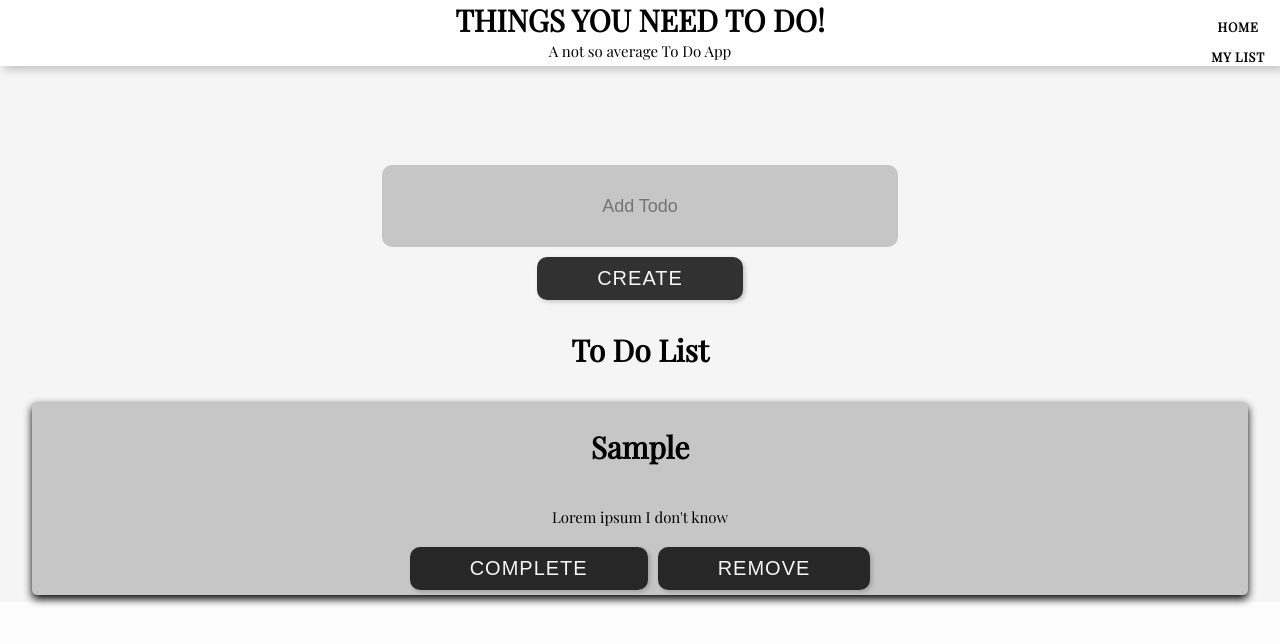
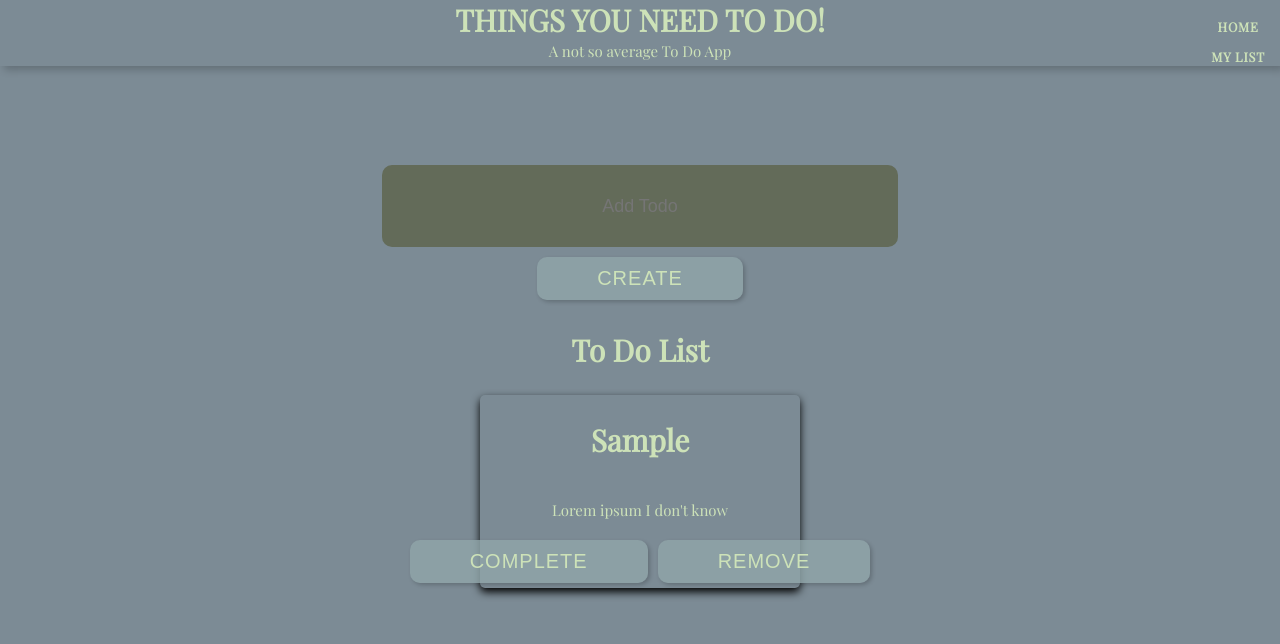
Before and after one commit to Spiritusanti/ToDoApp, a React (Create React App) app: page /todo in a window 1280 px wide. Both pictures are taken after typing "Sample" into the empty fields and a click on the button "CREATE". Shown: the top 644 px of the page. Built offline with nearby package versions, Linux system fonts and the light colour scheme.

Commit message:
played around with color pallete and altered styling a bit

```diff
--- a/src/components/CustomButton/CustomButton.styles.scss
+++ b/src/components/CustomButton/CustomButton.styles.scss
@@ -6,9 +6,9 @@
     border: none;
     box-shadow: 2px 2px 4px rgba($color: black, $alpha: 0.2);
     cursor: pointer;
-    background: rgba($color: black, $alpha: 0.8);
+    background: rgba(144, 165, 169, 0.8);
     text-transform: uppercase;
-    color: whitesmoke;
+    color: #CDE2B8;
     font-size: 20px;
     letter-spacing: 1px;
     }
--- a/src/components/Header/Header.styles.scss
+++ b/src/components/Header/Header.styles.scss
@@ -6,15 +6,15 @@
     margin-bottom: 5px;
     padding-bottom: 5px;
     // will need to update color once closer to deployment.
-    background-color: white;
-    box-shadow: 4px 4px 8px rgba(0, 0, 0, 0.2);
+    background-color: #7C8B95;
+    box-shadow: 4px 4px 8px rgba(black, 0.2);
     display: flex;
     justify-content: center;
     z-index: 10;
 
     .title-container {
         width: 60vw;
-
+        color: #CDE2B8;
         h1 {
             font-size: 30px;
             margin-top: 0px;
@@ -36,7 +36,7 @@
             text-decoration: none;
             h3 {
                 font-size: 0.8rem;
-                color: black;
+                color: #CDE2B8;
                 letter-spacing: 0.8px;
             }
         }
--- a/src/components/InputForm/InputForm.styles.scss
+++ b/src/components/InputForm/InputForm.styles.scss
@@ -1,7 +1,7 @@
 .form {
     position: relative;
     font-size: 15px;
-    background: whitesmoke;
+    background: #7C8B95;
     padding-top: 10vh;
 
 
@@ -12,7 +12,8 @@
         input {
             font-size: large;
             text-align: center;
-            background: #C6C6C6;
+            background: #636B59;
+            color: white;
             width: 40%;
             height: 10vh;
             border: none;
--- a/src/components/List/List.styles.scss
+++ b/src/components/List/List.styles.scss
@@ -1,9 +1,10 @@
 .ListItems {
-    background: #f5f5f5;
+    background: #7C8B95;
 
 
     h2 {
         font-size: 30px;
+        color: #CDE2B8;
     }
 
     .todos-container {
--- a/src/components/ListItem/ListItem.styles.scss
+++ b/src/components/ListItem/ListItem.styles.scss
@@ -1,11 +1,11 @@
 .listItem {
     height: 95%;
-    width: 95%;
+    width: 25vw;
     text-align: center;
     border-radius: 5px;
-    background: #C6C6C6;
-    margin: 7px;
+    background: inherit;
     box-shadow: 0 4px 8px black;
+
 
     &:hover {
         transform: scale(1.01);
@@ -14,12 +14,14 @@
 
     h2 {
         font-size: 15px;
+        color: #CDE2B8;
     }
 
     .info-container{
         display: flex;
         justify-content: space-around;
         align-items: center;
+        color: #CDE2B8;
 
         h2, p {
             font-size: 15px;
@@ -30,23 +32,5 @@
         display: flex;
         justify-content: center;
         align-items: center;
-
-
-        button {padding: 10px 60px;
-            margin: 5px;
-            border-radius: 10px;
-            border: none;
-            box-shadow: 2px 2px 4px rgba($color: black, $alpha: 0.2);
-            cursor: pointer;
-            background: rgba($color: black, $alpha: 0.8);
-            text-transform: uppercase;
-            color: whitesmoke;
-            font-size: 20px;
-            letter-spacing: 1px;
-            }
-
-            &:hover {
-                transform: scale(1.05);
-            }
     }
 }
--- a/src/index.scss
+++ b/src/index.scss
@@ -3,5 +3,5 @@
 
 body {
   font-family: "Playfair Display", sans-serif;
-  background: #fdfdfd;
+  background: #7C8B95;
 }
```
